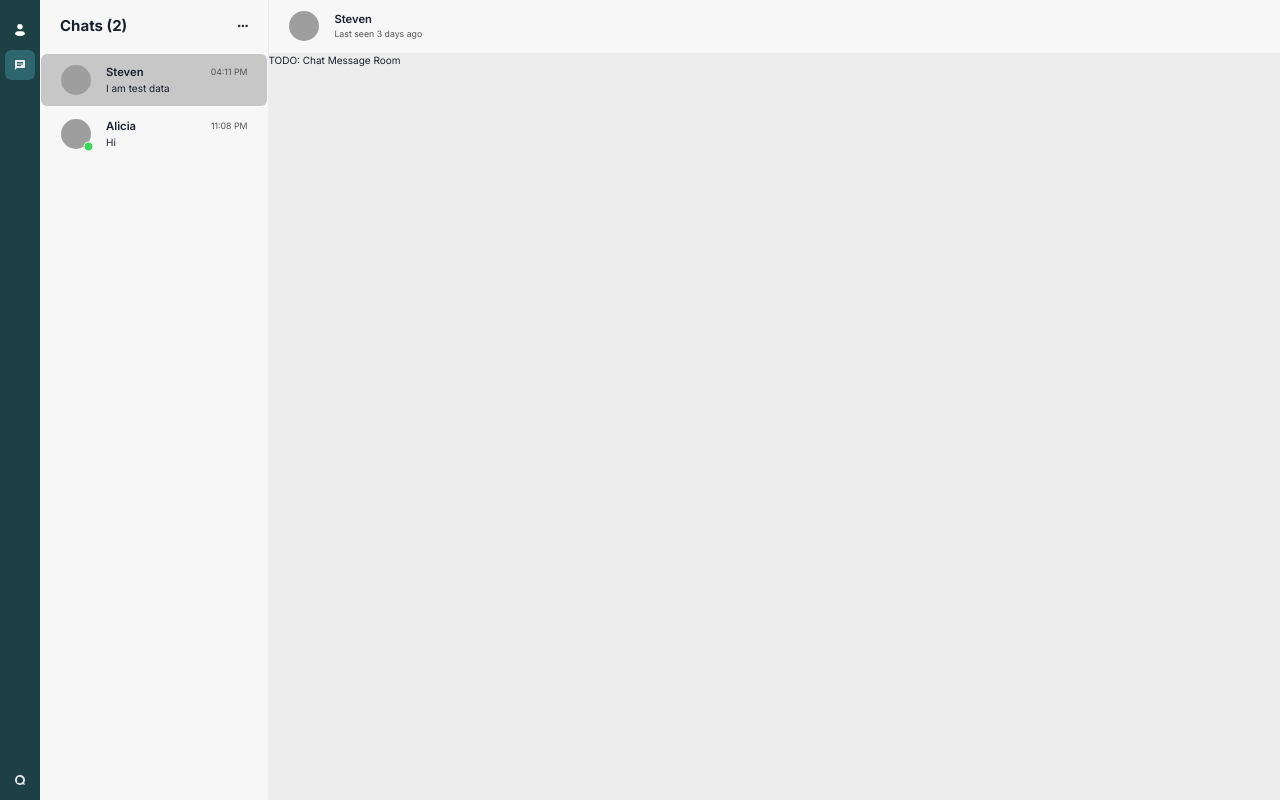
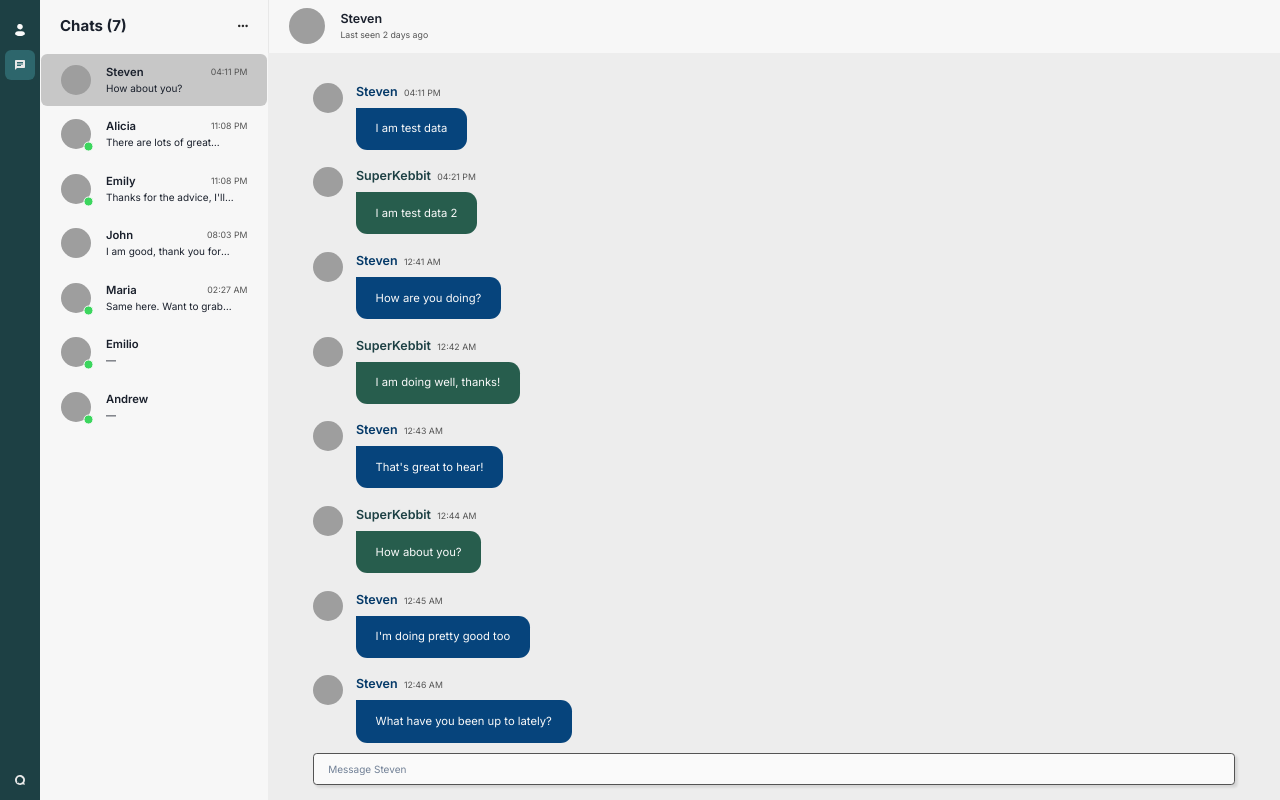
Before and after one commit to Hack-Weekly/fire-kangaroo-chat-app, a React (Create React App) app in the folder frontend/: page /dashboard in a window 1280 px wide. Both pictures are taken after a click on the tab 20 px from the left and 65 px from the top of the page. Built offline with nearby package versions, Linux system fonts and the light colour scheme; grey boxes are pictures that could not be loaded.

Commit message:
feat: finished initial desktop design

```diff
--- a/frontend/src/pages/Dashboard.jsx
+++ b/frontend/src/pages/Dashboard.jsx
@@ -1,5 +1,5 @@
 import {
-  Tabs, TabList, TabPanels, Tab, TabPanel, Flex, Avatar, AvatarBadge, Icon, Text, Button, Link
+  Tabs, TabList, TabPanels, Tab, TabPanel, Flex, Avatar, AvatarBadge, Icon, Text, Button, Link, Input
 } from '@chakra-ui/react'
 import { ReactComponent as ChatIcon } from '../images/icons/chat.svg'
 import { ReactComponent as PersonIcon } from '../images/icons/person.svg'
@@ -7,59 +7,7 @@ import { ReactComponent as ConversoIcon } from '../images/icons/converso-white.s
 import { ReactComponent as CameraIcon } from '../images/icons/camera.svg'
 import { ReactComponent as EllipsisIcon } from '../images/icons/ellipsis.svg'
 import timeAgo from '../utils/timeAgo'
-
-/**
- * Mock Data for the User Profile so that backend can easily define their API endpoint. :)
- *
- */
-const mockProfileData = {
-  avatar: 'https://picsum.photos/200', // Avatar image url
-  username: 'SuperKebbit',
-  bio: 'My biography huh? Well I don’t know what to type so this is this. Another extra sentence for those with a lot to say.',
-}
-
-/**
- * Mock Data for the Chat Room so that backend can easily define their API endpoint. :)
- */
-const mockChatData = [
-  {
-    name: 'Steven',
-    avatar: '../images/icons/person.svg',
-    presence: {
-      active: false,
-      lastActive: 1679476080, // Time in UNIX Format. This data may or may not exist depending on active status.
-    },
-    messageHistory: [
-      {
-        sender: 'Steven',
-        message: 'I am test data',
-        timestamp: 1679415060 // Time in UNIX Format
-      }, {
-        sender: 'SuperKebbit',
-        message: 'I am test data 2',
-        timestamp: 1679415660 // Time in UNIX Format
-      }
-    ]
-  },
-  {
-    name: 'Alicia',
-    avatar: '../images/icons/person.svg',
-    presence: {
-      active: true,
-    },
-    messageHistory: [
-      {
-        sender: 'Alicia',
-        message: 'Hi',
-        timestamp: 1679440080 // Time in UNIX Format
-      }, {
-        sender: 'SuperKebbit',
-        message: 'Hello',
-        timestamp: 1679440140 // Time in UNIX Format
-      }
-    ]
-  },
-]
+import { mockChatData, mockProfileData } from '../utils/mockData'
 
 const Profile = ({ profile }) => {
   return (
@@ -84,7 +32,7 @@ const Profile = ({ profile }) => {
   )
 }
 
-const Chat = ({ chats }) => {
+const Chat = ({ chats, profile }) => {
   return (
     <Tabs isManual variant='unstyled' orientation='vertical' w='100%' h='100%'>
       <TabList w='md' bg='#F7F7F7'>
@@ -92,52 +40,72 @@ const Chat = ({ chats }) => {
           <Text fontSize='1.5em' fontWeight='700'>Chats ({chats.length})</Text>
           <Icon as={EllipsisIcon} size='1.75em' />
         </Flex>
+        <Flex h='calc(100vh - 5.25rem)' direction='column' overflow='auto'>
           {chats.map((chat, index) => {
-          return <Tab key={index} h='5.25em' display='flex' justifyContent='flex-start' px='2em' gap='1.5em' margin='1px' _selected={{ bg: '#C7C7C7', borderRadius: '0.625em' }}>
+            return (<Tab key={index} h='5.25em' display='flex' justifyContent='flex-start' px='2em' gap='1.5em' margin='1px' _selected={{ bg: '#C7C7C7', borderRadius: '0.625em' }}>
               {chat.presence.active ? (<Avatar src={chat.avatar}>
                 <AvatarBadge boxSize='1rem' bg='#3CD65E' border='1px solid #FAFAFA' />
               </Avatar>) : (<Avatar src={chat.avatar} />)}
               <Flex direction='column' alignItems='flex-start' w='100%'>
                 <Flex justifyContent='space-between' alignItems='center' w='100%'>
-                <Text fontWeight='600' fontSize='lg'>{chat.name}</Text>
-                <Text fontSize='sm' color='#545454'>{new Date(chat.messageHistory[0].timestamp * 1000).toLocaleTimeString([], { hour: '2-digit', minute: '2-digit' })}</Text>
+                  <Text fontWeight='600' fontSize='lg'>{chat.username}</Text>
+                  <Text fontSize='sm' color='#545454'>{chat.messageHistory?.length ? new Date(chat.messageHistory[0].timestamp * 1000).toLocaleTimeString([], { hour: '2-digit', minute: '2-digit' }) : ''}</Text>
                 </Flex>
-              <Text>{chat.messageHistory[0].message}</Text>
+                <Text textAlign='left' noOfLines={1}>{chat.messageHistory?.length ? chat.messageHistory[chat.messageHistory.length - 1].content : '—'}</Text>
               </Flex>
-          </Tab>
+            </Tab>)
           })}
+        </Flex>
       </TabList>
       <TabPanels w='100%'>
         {chats.map((chat, index) => {
-          return <TabPanel key={index} p='0'>
+          return (<TabPanel h='100vh' key={index} p='0'>
             <Flex px='2em' alignItems='center' gap='1.5em' h='5.25em' bg='#F7F7F7' borderLeft='1px solid #E8E8E8'>
-              {chat.presence.active ? (<Avatar src={chat.avatar}>
+              {chat.presence.active ? (<Avatar src={chat.avatar} boxSize='3em'>
                 <AvatarBadge boxSize='1rem' bg='#3CD65E' border='1px solid #FAFAFA' />
-              </Avatar>) : (<Avatar src={chat.avatar} />)}
+              </Avatar>) : (<Avatar src={chat.avatar} boxSize='3em' />)}
               <Flex direction='column' justifyContent='center' w='100%'>
-                <Text fontWeight='600' fontSize='lg'>{chat.name}</Text>
+                <Text fontWeight='600' fontSize='xl'>{chat.username}</Text>
                 {chat.presence.active ? (
                   <Text fontSize='sm' color='#545454'>Active now</Text>
                 ) : (
-                  <Text fontSize='sm' color='#545454'>Last seen {timeAgo(chat.messageHistory[0].timestamp * 1000)}</Text>
+                  <Text fontSize='sm' color='#545454'>Last seen {timeAgo(chat.presence.lastActive * 1000)}</Text>
                 )}
               </Flex>
             </Flex>
-            <Flex>
-              TODO: Chat Message Room
+            <Flex w='100%' h='calc(100vh - 11em)' direction='column' px='4.5em' py='3em' gap='1.75em' overflow='auto'>
+              {chat.messageHistory?.length ? chat.messageHistory.map((message, index) => {
+                return (
+                  <Flex key={index} w='100%' h='fit-content' gap='1.25em'>
+                    {profile.username === message.sender ? (<Avatar src={profile.avatar} />) :
+                      (<Avatar src={chat.avatar} />)}
+                    <Flex direction='column' gap='0.625em'>
+                      <Flex gap='0.625em' alignItems='baseline'>
+                        <Text fontSize='xl' fontWeight='600' color={profile.username === message.sender ? '#1D4044' : '#043968'}>{message.sender}</Text>
+                        <Text color='#545454' fontSize='sm'>{new Date(message.timestamp * 1000).toLocaleTimeString([], { hour: '2-digit', minute: '2-digit' })}</Text>
                       </Flex>
-          </TabPanel>
+                      <Text fontSize='lg' w='fit-content' py='1.125em' px='1.75em' borderRadius='0px 1em 1em 1em' color='#FAFAFA' bg={profile.username === message.sender ? '#275D4D' : '#06447C'}>{message.content}</Text>
+                    </Flex>
+                  </Flex>
+                )
+              }) : (<Flex w='100%' h='100%' justifyContent='center' alignItems='center'>
+                <Text fontSize='4xl' color='#C7C7C7' userSelect='none'>Conversation is empty.</Text>
+              </Flex>)}
+            </Flex>
+            <Flex px='4.5em' py='1em'>
+              <Input px='1.375em' variant='unstyled' bg='#FAFAFA' border='1px solid #545454' boxShadow='0.25em 0.25em 0.25em rgba(0, 0, 0, 0.1)' placeholder={`Message ${chat.username}`} w='100%' h='3.25em' />
+            </Flex>
+          </TabPanel>)
         })}
       </TabPanels>
     </Tabs>
-
   )
 }
 
 const Dashboard = () => {
   return (
     <Tabs isManual variant='unstyled' orientation='vertical' bg='#EDEDED'>
-      <TabList bg='#1D4044' w='4em' display='flex' alignItems='center' justifyContent='space-between' gap='0.5em' h='100dvh' px='0.5em' py='1.5em'>
+      <TabList bg='#1D4044' w='4em' display='flex' alignItems='center' justifyContent='space-between' gap='0.5em' h='100vh' px='0.5em' py='1.5em'>
         <Flex direction='column' gap='0.5em'>
           <Tab w='3em' h='3em' borderRadius='0.625em' _selected={{ bg: '#2D666C' }}><PersonIcon /></Tab>
           <Tab w='3em' h='3em' borderRadius='0.625em' _selected={{ bg: '#2D666C' }}><ChatIcon /></Tab>
@@ -150,7 +118,7 @@ const Dashboard = () => {
           <Profile profile={mockProfileData} />
         </TabPanel>
         <TabPanel p='0' h='100%' display='flex' flexDirection='column'>
-          <Chat chats={mockChatData} />
+          <Chat chats={mockChatData} profile={mockProfileData} />
         </TabPanel>
       </TabPanels>
     </Tabs >
```
Lines whose indentation alone changed are shown as unchanged.
